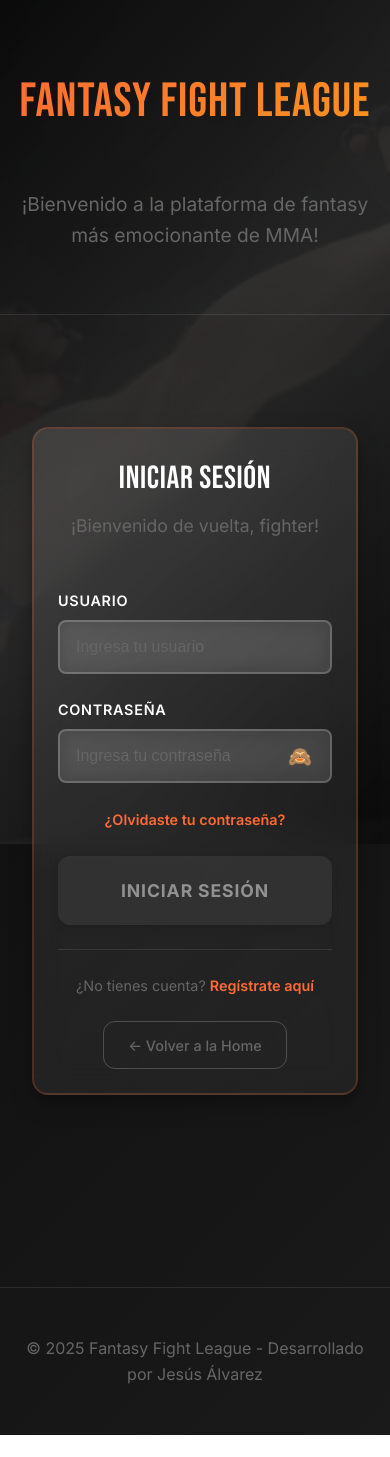
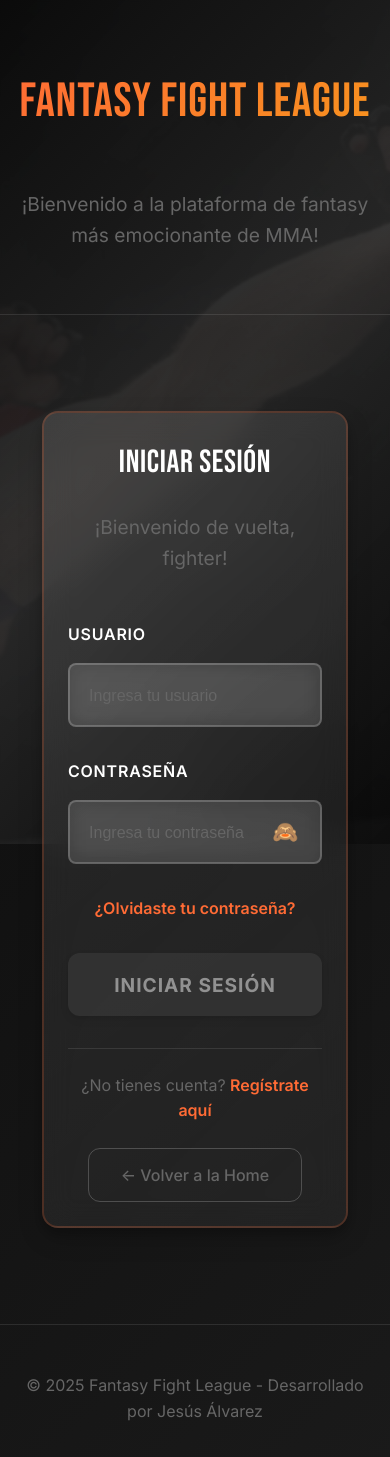
Before and after one commit to JesusABZ/Fantasy_Fight_League, a Vue app in the folder Front/: page /login in a window 390 px wide. Shown: the top 1457 px of the page. Before the commit the page ends 1435 px from the top, so only its background shows below. Built offline with nearby package versions, Linux system fonts and the light colour scheme.

Commit message:
Ultimos cambios frontend

```diff
--- a/Front/src/views/EmailUnverifiedView.vue
+++ b/Front/src/views/EmailUnverifiedView.vue
@@ -28,7 +28,7 @@
           </p>
 
           <!-- Info del usuario -->
-          <div class="user-info" v-if="userEmail">
+          <div v-if="userEmail" class="user-info">
             <div class="user-icon">👤</div>
             <div class="user-details">
               <p><strong>Tu cuenta:</strong></p>
@@ -317,7 +317,7 @@ export default {
 .unverified-card {
   background: var(--gradient-card);
   backdrop-filter: blur(15px);
-  border: 2px solid rgba(255, 193, 7, 0.3); /* Color warning */
+  border: 2px solid rgba(255, 193, 7, 0.3);
   border-radius: var(--radius-xl);
   padding: var(--space-2xl);
   box-shadow: var(--shadow-lg);
@@ -754,3 +754,4 @@ export default {
     font-size: 2.5rem;
   }
 }
+</style>
--- a/Front/src/views/LoginView.vue
+++ b/Front/src/views/LoginView.vue
@@ -244,9 +244,9 @@ export default {
   position: relative;
   min-height: 100vh;
   display: flex;
-  align-items: flex-start; /* Cambiar de center a flex-start */
+  align-items: center; /* Cambio: volver a center para mejor centrado */
   justify-content: center;
-  padding-top: var(--space-2xl); /* Agregar padding superior */
+  padding: var(--space-xl) 0; /* Padding vertical para evitar que toque los bordes */
 }
 
 /* === FONDO (igual que en Register) === */
@@ -295,7 +295,7 @@ export default {
   position: relative;
   z-index: 1;
   width: 100%;
-  max-width: 500px;
+  max-width: 650px; /* CAMBIADO: de 500px a 650px */
   margin: 0 auto;
   padding: var(--space-lg);
 }
@@ -306,8 +306,11 @@ export default {
   backdrop-filter: blur(15px);
   border: 2px solid rgba(255, 107, 53, 0.2);
   border-radius: var(--radius-xl);
-  padding: var(--space-2xl);
+  padding: var(--space-2xl) 3rem; /* CAMBIADO: padding horizontal más grande */
   box-shadow: var(--shadow-lg);
+  min-height: 600px; /* NUEVO: altura mínima para hacer el formulario más alto */
+  display: flex;
+  align-items: center; /* NUEVO: centrar contenido verticalmente */
 }
 
 .login-form {
@@ -316,11 +319,11 @@ export default {
 
 .form-title {
   font-family: var(--font-impact);
-  font-size: 2.2rem;
+  font-size: 2.8rem; /* CAMBIADO: de 2.2rem a 2.8rem */
   font-weight: 400;
   color: var(--white);
   text-align: center;
-  margin-bottom: var(--space-sm);
+  margin-bottom: var(--space-lg); /* CAMBIADO: más espacio */
   text-transform: uppercase;
   letter-spacing: 0.02em;
 }
@@ -328,38 +331,39 @@ export default {
 .form-subtitle {
   color: var(--gray-light);
   text-align: center;
-  margin-bottom: var(--space-2xl);
-  font-size: 1.1rem;
+  margin-bottom: 3rem; /* CAMBIADO: de var(--space-2xl) a 3rem para más espacio */
+  font-size: 1.2rem; /* CAMBIADO: texto más grande */
 }
 
 .form-group {
-  margin-bottom: var(--space-lg);
+  margin-bottom: 2rem; /* CAMBIADO: de var(--space-lg) a 2rem para más espacio */
 }
 
 .form-label {
   display: block;
   font-weight: 600;
   color: var(--white);
-  margin-bottom: var(--space-sm);
-  font-size: 0.9rem;
+  margin-bottom: var(--space-md); /* CAMBIADO: más espacio */
+  font-size: 1rem; /* CAMBIADO: de 0.9rem a 1rem */
   text-transform: uppercase;
   letter-spacing: 0.05em;
 }
 
 .form-input {
   width: 100%;
-  padding: var(--space-md);
+  padding: 1.2rem; /* CAMBIADO: de var(--space-md) a 1.2rem para inputs más grandes */
   background: rgba(255, 255, 255, 0.1);
   border: 2px solid rgba(255, 255, 255, 0.2);
   border-radius: var(--radius-md);
   color: var(--white);
-  font-size: 1rem;
+  font-size: 1.1rem; /* CAMBIADO: de 1rem a 1.1rem */
   transition: all 0.3s ease;
   backdrop-filter: blur(10px);
 }
 
 .form-input::placeholder {
   color: var(--gray-light);
+  font-size: 1rem; /* NUEVO: tamaño específico para placeholder */
 }
 
 .form-input:focus {
@@ -381,15 +385,15 @@ export default {
 
 .password-toggle {
   position: absolute;
-  right: var(--space-md);
+  right: 1rem; /* CAMBIADO: de var(--space-md) a 1rem */
   top: 50%;
   transform: translateY(-50%);
   background: none;
   border: none;
   color: var(--gray-light);
   cursor: pointer;
-  font-size: 1.2rem;
-  padding: var(--space-xs);
+  font-size: 1.3rem; /* CAMBIADO: botón más grande */
+  padding: var(--space-sm);
   border-radius: var(--radius-sm);
   transition: all 0.2s ease;
 }
@@ -402,19 +406,19 @@ export default {
 /* === OPCIONES DEL FORMULARIO === */
 .forgot-password-container {
   text-align: right;
-  margin-bottom: var(--space-lg);
+  margin-bottom: 2rem; /* CAMBIADO: más espacio */
 }
 
 .forgot-password {
-  font-size: 0.9rem;
+  font-size: 1rem; /* CAMBIADO: de 0.9rem a 1rem */
 }
 
 /* === MENSAJES === */
 .error-message {
   display: block;
   color: var(--error);
-  font-size: 0.8rem;
-  margin-top: var(--space-xs);
+  font-size: 0.9rem; /* CAMBIADO: de 0.8rem a 0.9rem */
+  margin-top: var(--space-sm);
   font-weight: 500;
 }
 
@@ -422,34 +426,37 @@ export default {
   background: rgba(239, 68, 68, 0.1);
   border: 1px solid var(--error);
   color: var(--error);
-  padding: var(--space-md);
+  padding: 1rem; /* CAMBIADO: padding más grande */
   border-radius: var(--radius-md);
-  margin-bottom: var(--space-lg);
+  margin-bottom: 1.5rem;
   text-align: center;
+  font-size: 1rem; /* NUEVO: texto más grande */
 }
 
 .success-banner {
   background: rgba(16, 185, 129, 0.1);
   border: 1px solid var(--success);
   color: var(--success);
-  padding: var(--space-md);
+  padding: 1rem; /* CAMBIADO: padding más grande */
   border-radius: var(--radius-md);
-  margin-bottom: var(--space-lg);
+  margin-bottom: 1.5rem;
   text-align: center;
+  font-size: 1rem; /* NUEVO: texto más grande */
 }
 
 /* === BOTONES Y ACCIONES === */
 .form-actions {
-  margin-bottom: var(--space-lg);
+  margin-bottom: 2rem; /* CAMBIADO: más espacio */
 }
 
 .btn-large {
   width: 100%;
-  padding: var(--space-lg);
-  font-size: 1.1rem;
+  padding: 1.2rem; /* CAMBIADO: botón más grande */
+  font-size: 1.2rem; /* CAMBIADO: de 1.1rem a 1.2rem */
   font-weight: 700;
   text-transform: uppercase;
   letter-spacing: 0.05em;
+  min-height: 56px; /* NUEVO: altura mínima más grande */
 }
 
 .btn.loading {
@@ -473,14 +480,14 @@ export default {
 
 .form-footer {
   text-align: center;
-  padding-top: var(--space-lg);
+  padding-top: 1.5rem; /* CAMBIADO: más padding */
   border-top: 1px solid rgba(255, 255, 255, 0.1);
-  margin-bottom: var(--space-lg);
+  margin-bottom: 1.5rem;
 }
 
 .register-link {
   color: var(--gray-light);
-  font-size: 0.9rem;
+  font-size: 1rem; /* CAMBIADO: de 0.9rem a 1rem */
 }
 
 .link {
@@ -497,7 +504,7 @@ export default {
 
 /* === BOTÓN VOLVER === */
 .back-button-container {
-  margin-top: var(--space-lg);
+  margin-top: 1.5rem;
   text-align: center;
 }
 
@@ -505,8 +512,8 @@ export default {
   background: transparent;
   color: var(--gray-light);
   border: 1px solid rgba(255, 255, 255, 0.2);
-  padding: var(--space-sm) var(--space-lg);
-  font-size: 0.9rem;
+  padding: var(--space-md) var(--space-xl); /* CAMBIADO: padding más grande */
+  font-size: 1rem; /* CAMBIADO: de 0.9rem a 1rem */
   font-weight: 500;
   transition: all 0.3s ease;
 }
@@ -521,19 +528,21 @@ export default {
 /* === RESPONSIVE === */
 @media (max-width: 768px) {
   .login {
-    padding-top: var(--space-xl); /* Menos padding en móvil */
+    padding: var(--space-lg) 0; /* Reducir padding en móvil */
   }
 
   .login-container {
+    max-width: 90%; /* CAMBIADO: usar porcentaje en móvil */
     padding: var(--space-md);
   }
 
   .login-form-container {
-    padding: var(--space-xl);
+    padding: var(--space-xl) var(--space-lg); /* CAMBIADO: reducir padding horizontal en móvil */
+    min-height: auto; /* NUEVO: permitir altura automática en móvil */
   }
 
   .form-title {
-    font-size: 2rem;
+    font-size: 2.2rem; /* CAMBIADO: reducir en móvil pero mantener más grande que antes */
   }
 
   .forgot-password-container {
@@ -543,11 +552,15 @@ export default {
 
 @media (max-width: 480px) {
   .login-container {
-    padding: var(--space-md);
+    padding: var(--space-sm);
   }
 
   .login-form-container {
     padding: var(--space-lg);
   }
+
+  .form-title {
+    font-size: 2rem;
+  }
 }
 </style>
```
